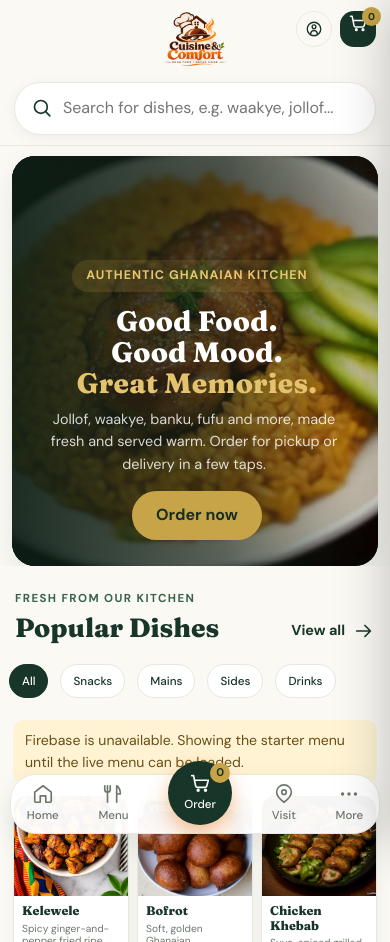
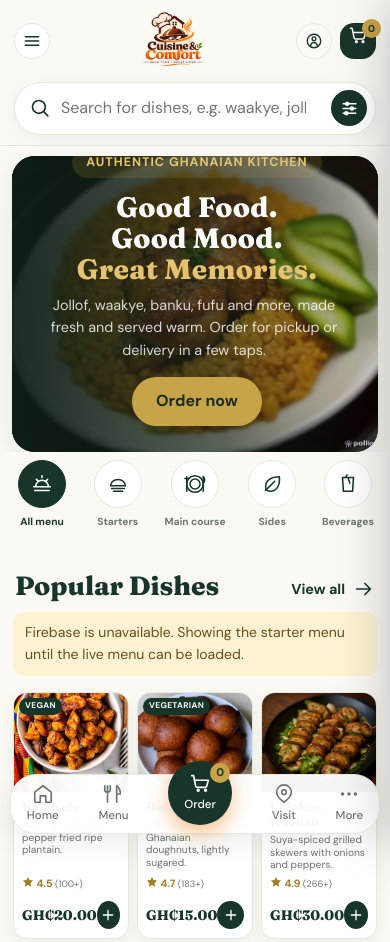
Before and after one commit to devKiel07/Cuisine-Comfort, a plain HTML site: page index.html in a window 390 px wide. Shown: the top 942 px of the page. Drawn offline with Linux system fonts and the light colour scheme.

Commit message:
Match mobile menu layout to reference
Co-authored-by: Copilot <223556219+Copilot@users.noreply.github.com>

```diff
--- a/index.html
+++ b/index.html
@@ -109,6 +109,7 @@ input{width:100%;font:inherit;padding:11px 14px;border:1.5px solid var(--line);b
 :root{color-scheme:light;--bg:#faf9f4;--surface:#fff;--ink:#183529;--muted:#6d766d;--line:#e7e8df;--orange:#c8a448;--orange-d:#a9832c;--leaf:#376547;--tile:#f2efe5;--shadow:0 10px 28px rgba(22,45,33,.08)}
 body{background:var(--bg);color:var(--ink);font-family:'DM Sans',system-ui,sans-serif}
 header{display:grid;grid-template-columns:1fr auto;gap:14px 28px;padding:14px max(5vw,calc((100vw - 1180px)/2));background:rgba(250,249,244,.94);border-bottom:1px solid var(--line)}
+.mobile-menu-toggle,.mobile-menu,.filter-button{display:none}
 .brand{display:flex;align-items:center;justify-self:start}
 .brand img{display:block;width:128px;height:72px;object-fit:contain}
 nav{gap:20px}
@@ -146,6 +147,7 @@ main{max-width:1180px;padding:4px 5vw 84px}
 .tabs{position:static;gap:12px;padding:10px 0 18px;background:transparent}
 .tab{flex:none;border:1px solid var(--line);border-radius:999px;background:var(--surface);color:var(--ink);padding:8px 16px;font-weight:500;transition:background .2s,color .2s,border-color .2s}
 .tab[aria-selected=true]{background:var(--ink);border-color:var(--ink);color:#fff}
+.category-icon{display:none}
 .grid{grid-template-columns:repeat(auto-fill,minmax(215px,1fr));gap:16px;margin-top:4px}
 .card{border:1px solid var(--line);border-radius:19px;box-shadow:0 5px 16px rgba(22,45,33,.05);animation:none}
 .pic{height:auto;aspect-ratio:1.42;background:#eeeee7;overflow:hidden}
@@ -188,18 +190,26 @@ footer#visit{background:#183529;color:#f4f2e9;font-size:.9rem;text-align:left;pa
 .bnav .mid{background:var(--ink);color:#fff}
 .bnav .mid b{background:var(--orange);color:var(--ink)}
 @media(max-width:640px){
-  header{position:sticky;grid-template-columns:1fr;gap:10px;padding:10px 14px}
-  .brand{grid-column:1;justify-self:center}
+  header{position:sticky;grid-template-columns:36px minmax(0,1fr) auto;grid-template-rows:auto auto;gap:10px 8px;padding:10px 14px}
+  .mobile-menu-toggle{display:grid;grid-column:1;grid-row:1;place-items:center;width:36px;height:36px;padding:0;border:1px solid var(--line);border-radius:50%;background:var(--surface);color:var(--ink)}
+  .mobile-menu-toggle svg{width:20px;height:20px;stroke:currentColor;stroke-width:1.8;fill:none;stroke-linecap:round}
+  .brand{grid-column:2;grid-row:1;justify-self:center}
   .brand img{width:104px;height:62px}
-  header nav{position:absolute;right:14px;top:11px;gap:8px}
+  header nav{position:static;grid-column:3;grid-row:1;justify-self:end;gap:8px}
   header nav a{display:none}
   header nav a.admin-link{display:grid;place-items:center;width:36px;height:36px;padding:0}
   .cartbtn{position:relative;display:grid;place-items:center;width:36px;height:36px;padding:0;font-size:0}
   .cartbtn .cart-icon{width:20px;height:20px}
   .cartbtn b{position:absolute;top:-4px;right:-5px;min-width:19px;height:19px;font-size:.62rem}
-  .search{grid-column:1;width:100%;margin:0}
+  .mobile-menu:not([hidden]){position:absolute;top:calc(100% + 8px);left:12px;right:12px;z-index:22;display:grid;gap:0;padding:8px 14px;border:1px solid var(--line);border-radius:16px;background:var(--surface);box-shadow:var(--shadow)}
+  .mobile-menu a{padding:11px 2px;color:var(--ink);font-weight:600;text-decoration:none}
+  .mobile-menu a+a{border-top:1px solid var(--line)}
+  .search{grid-column:1/-1;width:100%;margin:0;padding:4px 8px 4px 14px}
+  .search input{min-width:0}
+  .filter-button{display:grid;flex:none;place-items:center;width:36px;height:36px;border:0;border-radius:50%;background:var(--ink);color:#fff}
+  .filter-button svg{width:19px;height:19px;stroke:currentColor;stroke-width:1.8;fill:none;stroke-linecap:round;stroke-linejoin:round}
   .hero{padding:10px 12px 0}
-  .hwrap{height:410px;border-radius:23px}
+  .hwrap{height:clamp(280px,76vw,350px);border-radius:23px}
   .orbit{order:initial;background-position:58% center}
   .orbit::before{background:linear-gradient(90deg,rgba(13,31,22,.91),rgba(13,31,22,.62) 58%,rgba(13,31,22,.06))}
   .copy{left:22px;right:18px;bottom:26px;width:auto}
@@ -207,11 +217,22 @@ footer#visit{background:#183529;color:#f4f2e9;font-size:.9rem;text-align:left;pa
   .copy .lead{max-width:320px;font-size:.9rem;margin:10px 0 16px}
   .info{display:none}
   .ghost{display:none}
-  main{width:100%;min-width:0;padding:0 13px 110px}
-  .menuhead{margin:24px 2px 12px}
+  main{display:flex;flex-direction:column;width:100%;min-width:0;padding:0 13px 110px}
+  .tabs{order:1}
+  .menuhead{order:2;margin:16px 2px 12px}
+  .menu-status{order:3}
+  .grid{order:4}
+  .promo{order:5}
+  .section-kicker{display:none}
   .menuhead h2{font-size:1.65rem}
-  .tabs{gap:12px;margin:0 -4px 4px;overflow-x:auto}
-  .tab{font-size:.73rem;padding:7px 12px}
+  .tabs{gap:8px;justify-content:space-between;margin:0 -4px 8px;overflow-x:auto;padding:8px 4px 14px;scrollbar-width:none}
+  .tabs::-webkit-scrollbar{display:none}
+  .tab{display:grid;flex:0 0 58px;gap:6px;justify-items:center;border:0;border-radius:12px;background:transparent;color:var(--muted);font-size:.66rem;padding:0 0 3px;white-space:nowrap}
+  .tab[aria-selected=true]{background:transparent;color:var(--ink)}
+  .category-icon{display:grid;place-items:center;width:48px;height:48px;border:1px solid var(--line);border-radius:50%;background:var(--surface);color:var(--ink);transition:background .2s,color .2s}
+  .category-icon svg{width:22px;height:22px;stroke:currentColor;stroke-width:1.7;fill:none;stroke-linecap:round;stroke-linejoin:round}
+  .tab[aria-selected=true] .category-icon{background:var(--ink);border-color:var(--ink);color:#fff}
+  .category-label{font-size:.64rem;font-weight:600}
   .grid{width:100%;min-width:0;grid-template-columns:repeat(3,minmax(0,1fr));gap:8px}
   .card{min-width:0;flex-direction:column;border-radius:14px}
   .pic{width:100%;height:auto;flex:none;aspect-ratio:1.15}
@@ -241,11 +262,13 @@ footer#visit{background:#183529;color:#f4f2e9;font-size:.9rem;text-align:left;pa
 </head>
 <body>
 <header>
+  <button class="mobile-menu-toggle" id="mobile-menu-toggle" type="button" aria-label="Open navigation menu" aria-controls="mobile-menu" aria-expanded="false"><svg viewBox="0 0 24 24" aria-hidden="true" focusable="false"><path d="M4 7h16M4 12h16M4 17h16"/></svg></button>
   <a class="brand" href="#top" aria-label="Cuisine &amp; Comfort home"><img src="assets/cuisine-comfort-logo.png" alt="Cuisine &amp; Comfort"></a>
   <nav><a href="#menu">Menu</a><a href="#visit">Visit us</a>
   <a class="admin-link" href="admin.html" aria-label="Open admin dashboard"><svg viewBox="0 0 24 24" aria-hidden="true" focusable="false"><circle cx="12" cy="12" r="9"/><circle cx="12" cy="9" r="2.5"/><path d="M7.5 18c.6-2.6 2.2-4 4.5-4s3.9 1.4 4.5 4"/></svg></a>
   <button class="cartbtn" id="open" aria-label="Open your order"><svg class="cart-icon" viewBox="0 0 24 24" aria-hidden="true" focusable="false"><path d="M3 4h2l2.2 11.2a2 2 0 0 0 2 1.6h8.3a2 2 0 0 0 1.9-1.4L21 9H6"/><circle cx="10" cy="20" r="1"/><circle cx="18" cy="20" r="1"/></svg><span>Your order</span><b id="count">0</b></button></nav>
-  <div class="search"><svg class="icon" viewBox="0 0 24 24" aria-hidden="true" focusable="false"><circle cx="10.8" cy="10.8" r="7"/><path d="m16 16 4.5 4.5"/></svg><input id="q" type="search" placeholder="Search for dishes, e.g. waakye, jollof..." aria-label="Search dishes"></div>
+  <div class="mobile-menu" id="mobile-menu" role="navigation" aria-label="Mobile menu" hidden><a href="#menu">Browse menu</a><a href="#visit">Contact &amp; location</a></div>
+  <div class="search"><svg class="icon" viewBox="0 0 24 24" aria-hidden="true" focusable="false"><circle cx="10.8" cy="10.8" r="7"/><path d="m16 16 4.5 4.5"/></svg><input id="q" type="search" placeholder="Search for dishes, e.g. waakye, jollof..." aria-label="Search dishes"><button class="filter-button" id="browse-categories" type="button" aria-label="Browse food categories"><svg viewBox="0 0 24 24" aria-hidden="true" focusable="false"><path d="M4 6h16M4 12h16M4 18h16"/><circle cx="9" cy="6" r="2" fill="currentColor"/><circle cx="15" cy="12" r="2" fill="currentColor"/><circle cx="8" cy="18" r="2" fill="currentColor"/></svg></button></div>
 </header>
 
 <section class="hero" id="top"><div class="hwrap">
@@ -375,8 +398,21 @@ const safePhoto=value=>{
   return "";
 };
 const CATS=["All",...new Set(MENU.map(m=>m.c))];
+const CATEGORY_LABELS={All:"All menu",Snacks:"Starters",Mains:"Main course",Sides:"Sides",Drinks:"Beverages"};
+const CATEGORY_ICONS={
+  All:'<svg viewBox="0 0 24 24" aria-hidden="true" focusable="false"><path d="M3 15h18M5 15a7 7 0 0 1 14 0M12 5V3m-6 4 2 2m10-2-2 2M4 19h16"/></svg>',
+  Snacks:'<svg viewBox="0 0 24 24" aria-hidden="true" focusable="false"><path d="M4 14c0-4 3.5-7 8-7s8 3 8 7H4ZM5 17h14m-12 3h10"/></svg>',
+  Mains:'<svg viewBox="0 0 24 24" aria-hidden="true" focusable="false"><circle cx="12" cy="12" r="9"/><circle cx="12" cy="12" r="5.5"/><path d="M3 4v6m-2-4h4m-2 4v10m18-16v16m0-16c2 2 2 5 0 7"/></svg>',
+  Sides:'<svg viewBox="0 0 24 24" aria-hidden="true" focusable="false"><path d="M20 4C11 4 5 8 5 15a5 5 0 0 0 5 5c7 0 11-6 10-16Z"/><path d="M5 19 15 9"/></svg>',
+  Drinks:'<svg viewBox="0 0 24 24" aria-hidden="true" focusable="false"><path d="M6 5h12l-1 15H7L6 5Zm3 0 2-3m1 3 2 6"/></svg>'
+};
 const $=id=>document.getElementById(id),money=n=>"GH₵"+n.toFixed(2);
 let cat="All",cart={},mode="pickup";
+const mobileMenuToggle=$("mobile-menu-toggle"),mobileMenu=$("mobile-menu");
+const closeMobileMenu=()=>{mobileMenu.hidden=true;mobileMenuToggle.setAttribute("aria-expanded","false")};
+mobileMenuToggle.onclick=()=>{const willOpen=mobileMenu.hidden;mobileMenu.hidden=!willOpen;mobileMenuToggle.setAttribute("aria-expanded",String(willOpen))};
+mobileMenu.addEventListener("click",event=>{if(event.target.closest("a"))closeMobileMenu()});
+document.addEventListener("click",event=>{if(!event.target.closest("#mobile-menu, #mobile-menu-toggle"))closeMobileMenu()});
 try{
   const saved=JSON.parse(localStorage.getItem("cc-cart")||"{}");
   Object.keys(saved).forEach(key=>{
@@ -385,7 +421,7 @@ try{
   });
 }catch(e){console.error("Could not restore the saved order:",e)}
 const save=()=>{try{localStorage.setItem("cc-cart",JSON.stringify(cart))}catch(e){}};
-function tabs(){$("tabs").innerHTML=CATS.map(c=>`<button class="tab" role="tab" aria-selected="${c===cat}" data-c="${c}">${c}</button>`).join("")}
+function tabs(){$("tabs").innerHTML=CATS.map(c=>`<button class="tab" role="tab" aria-selected="${c===cat}" data-c="${escapeHtml(c)}"><span class="category-icon">${CATEGORY_ICONS[c]||CATEGORY_ICONS.All}</span><span class="category-label">${escapeHtml(CATEGORY_LABELS[c]||c)}</span></button>`).join("")}
 function grid(){$("grid").innerHTML=MENU.map((m,i)=>({m,i})).filter(o=>(cat==="All"||o.m.c===cat)&&(o.m.n+" "+o.m.d).toLowerCase().includes($("q").value.trim().toLowerCase())).map((o,k)=>`<article class="card" style="animation-delay:${k*45}ms"><div class="pic">${o.m.t?`<span class="badge">${escapeHtml(o.m.t)}</span>`:""}${art(o.m.k)}</div><div class="body"><h3>${escapeHtml(o.m.n)}</h3><p>${escapeHtml(o.m.d)}</p><div class="rate"><svg class="star" viewBox="0 0 20 20" aria-hidden="true"><path d="m10 1.5 2.6 5.3 5.9.9-4.3 4.2 1 6-5.2-2.8-5.2 2.8 1-6-4.3-4.2 5.9-.9z"/></svg> ${(4.5+((o.i*7)%5)/10).toFixed(1)} <small>(${100+o.i*83}+)</small></div><div class="row"><span class="price">${money(o.m.p)}</span><button class="add" data-i="${escapeHtml(o.m.k)}" aria-label="Add ${escapeHtml(o.m.n)} to order"><svg viewBox="0 0 24 24" aria-hidden="true" focusable="false"><path d="M12 5v14M5 12h14"/></svg></button></div></div></article>`).join("")||'<p style="color:var(--muted)">No dish matches your search.</p>'}
 $("tabs").onclick=e=>{const b=e.target.closest(".tab");if(!b)return;cat=b.dataset.c;tabs();grid()};
 $("grid").onclick=e=>{const b=e.target.closest(".add");if(!b)return;const i=b.dataset.i;cart[i]=(cart[i]||0)+1;b.innerHTML='<svg viewBox="0 0 24 24" aria-hidden="true"><path d="m5 12 5 5L20 7"/></svg>';setTimeout(()=>b.innerHTML='<svg viewBox="0 0 24 24" aria-hidden="true"><path d="M12 5v14M5 12h14"/></svg>',900);save();render(true)};
@@ -400,7 +436,7 @@ function render(bump){
 $("items").onclick=e=>{const b=e.target.closest("button[data-d]");if(!b)return;const i=b.dataset.i;cart[i]=Math.max(0,(cart[i]||0)+ +b.dataset.d);if(!cart[i])delete cart[i];save();render()};
 const open=v=>{$("drawer").classList.toggle("on",v);$("scrim").classList.toggle("on",v);$("drawer").setAttribute("aria-hidden",!v);document.body.style.overflow=v?"hidden":"";if(v)$("close").focus()};
 $("open").onclick=()=>open(true);$("close").onclick=$("scrim").onclick=()=>open(false);
-document.onkeydown=e=>{if(e.key==="Escape")open(false)};
+document.onkeydown=e=>{if(e.key==="Escape"){open(false);closeMobileMenu()}};
 function setMode(m){mode=m;$("m-pick").setAttribute("aria-pressed",m==="pickup");$("m-del").setAttribute("aria-pressed",m==="delivery");$("addr").hidden=m!=="delivery";render()}
 $("m-pick").onclick=()=>setMode("pickup");$("m-del").onclick=()=>setMode("delivery");
 $("place").onclick=()=>{
@@ -416,6 +452,7 @@ $("place").onclick=()=>{
 $("again").onclick=()=>{$("done").classList.remove("on");open(false);location.hash="menu"};
 $("pv").innerHTML=art("jollof")+art("sobolo");
 $("q").oninput=grid;$("bn-order").onclick=()=>open(true);$("bn-s").onclick=()=>setTimeout(()=>$("q").focus(),500);
+$("browse-categories").onclick=()=>{const categoryTabs=$("tabs");categoryTabs.scrollIntoView({behavior:"smooth",block:"center"});const selected=categoryTabs.querySelector('[aria-selected="true"]');if(selected)selected.focus()};
 tabs();grid();render();
 async function syncLiveMenu(){
   const status=$("menu-status");
```
